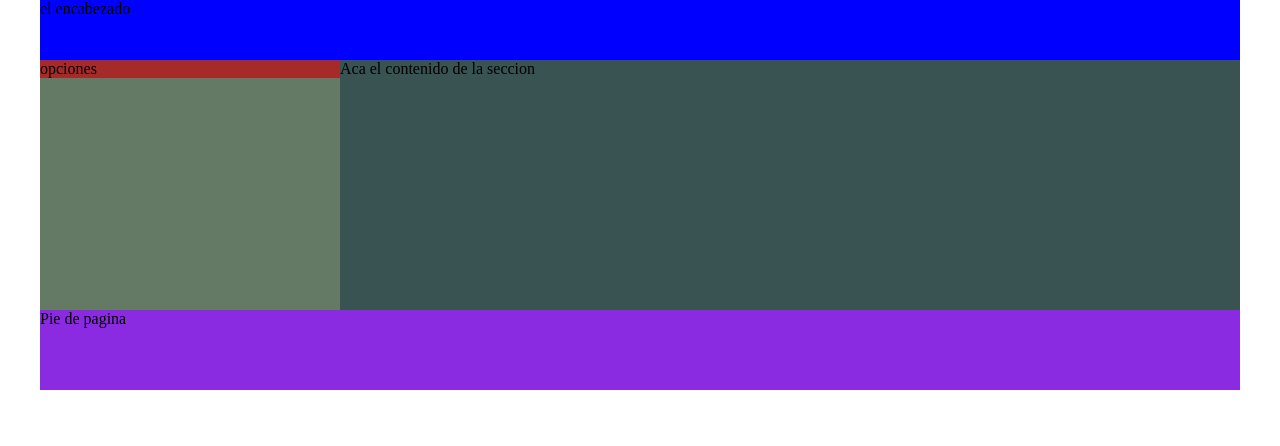
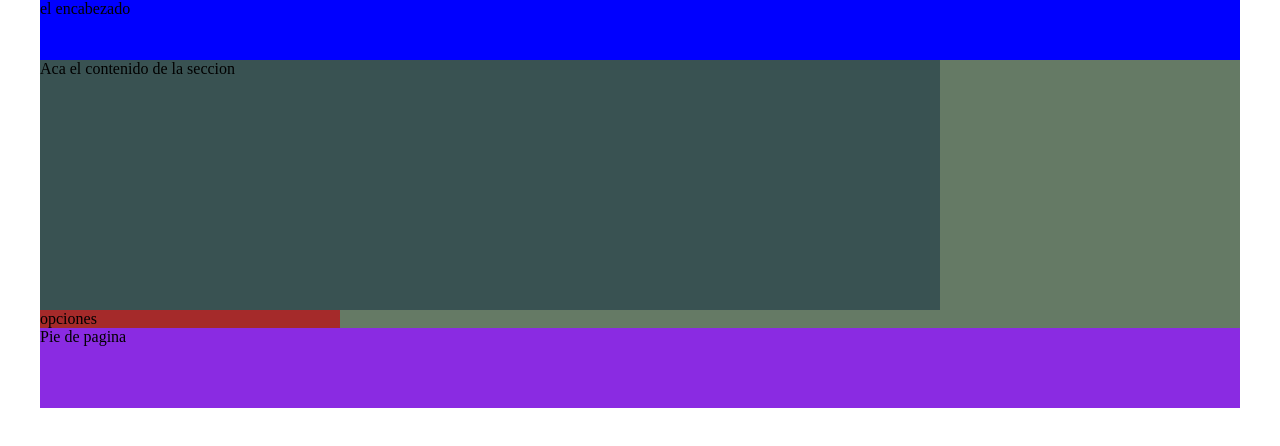
Before and after one commit to Nethedrake/ejercicioModeloCajas, a plain HTML site: page index.html in a window 1280 px wide. Drawn offline with Linux system fonts and the light colour scheme.

Commit message:
Estructura con flex

```diff
--- a/css.css
+++ b/css.css
@@ -9,11 +9,12 @@ header{
 }
 section{
     background-color: rgb(101, 122, 101);
-    overflow:hidden;
+    display: flex;
+    flex-direction: column-reverse;
 }
 nav{
     width: 25%;
-    float: left;
+    display: inline-block;
     background-color: brown;
 }
 footer{
@@ -24,7 +25,6 @@ footer{
 article{
     width: 75%;
     height: 250px;
-    float: left;
     background-color: rgb(57, 82, 82);
 }
 #container {
```
